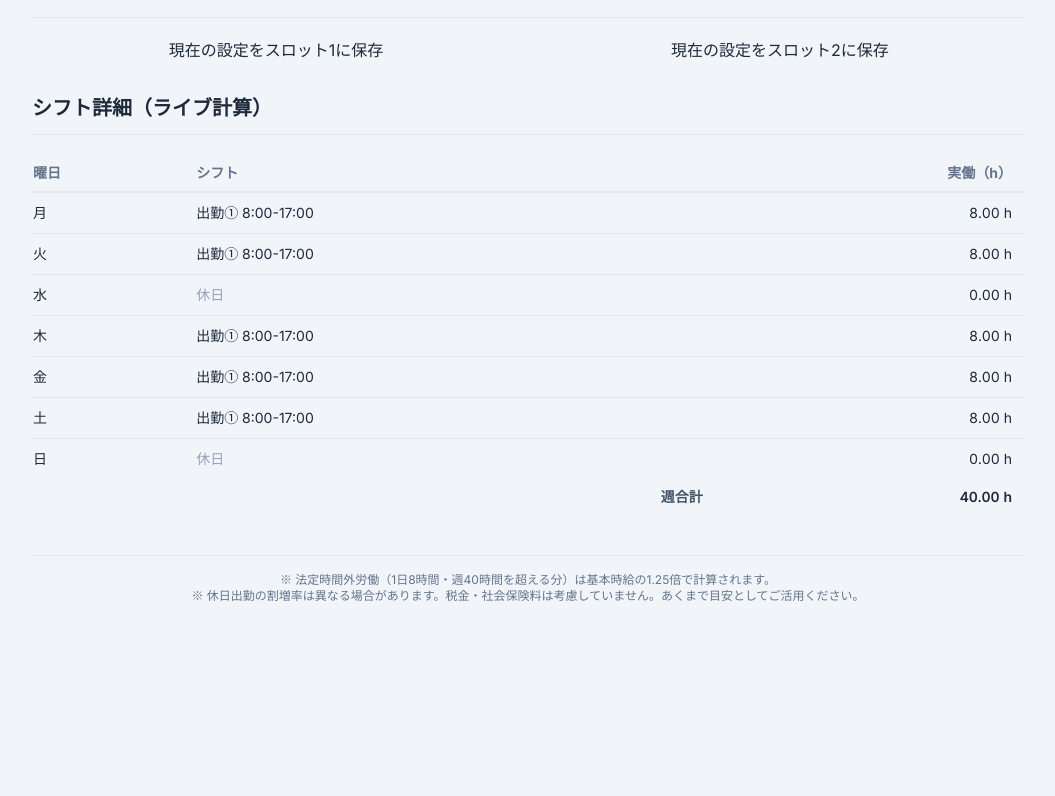
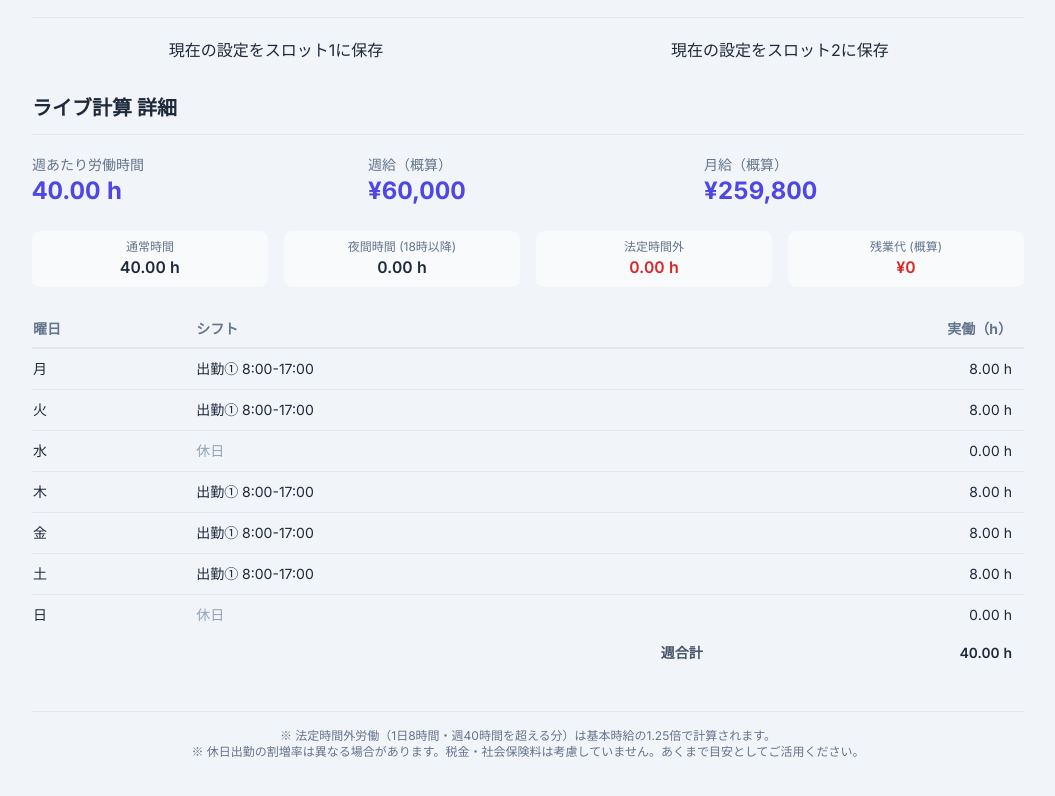
Before and after one commit to AmberLinks/Simulator, a plain HTML site: page index.html in a window 1280 px wide. Shown: the part 967-1763 px from the top of the page, without its empty margins (112-1167 px from the left). Before the commit the page ends 1619 px from the top, so only its background shows below. Drawn offline with nearby package versions, Linux system fonts and the light colour scheme.

Commit message:
Update index.html

```diff
--- a/index.html
+++ b/index.html
@@ -109,7 +109,42 @@
 
     <!-- Results -->
     <section class="card" id="resultsPanel">
-        <h2 class="text-xl font-semibold mb-5 border-b pb-3">シフト詳細（ライブ計算）</h2>
+        <h2 class="text-xl font-semibold mb-5 border-b pb-3">ライブ計算 詳細</h2>
+
+        <div class="grid grid-cols-1 md:grid-cols-3 gap-4 mb-6">
+            <div class="result-box">
+                <div class="text-sm text-slate-500">週あたり労働時間</div>
+                <div id="res-weekHours" class="text-2xl font-bold mono text-indigo-600">0.00 h</div>
+            </div>
+            <div class="result-box">
+                <div class="text-sm text-slate-500">週給（概算）</div>
+                <div id="res-weeklyPay" class="text-2xl font-bold mono text-indigo-600">¥0</div>
+            </div>
+            <div class="result-box">
+                <div class="text-sm text-slate-500">月給（概算）</div>
+                <div id="res-monthlyPay" class="text-2xl font-bold mono text-indigo-600">¥0</div>
+            </div>
+        </div>
+
+        <div class="grid grid-cols-2 lg:grid-cols-4 gap-4 mb-6 text-center">
+            <div class="bg-slate-50 rounded-lg p-2">
+                <div class="text-xs text-slate-500">通常時間</div>
+                <div id="res-regularHours" class="font-semibold mono">0.00 h</div>
+            </div>
+            <div class="bg-slate-50 rounded-lg p-2">
+                <div class="text-xs text-slate-500">夜間時間 (18時以降)</div>
+                <div id="res-eveningHours" class="font-semibold mono">0.00 h</div>
+            </div>
+             <div class="bg-slate-50 rounded-lg p-2">
+                <div class="text-xs text-slate-500">法定時間外</div>
+                <div id="res-overtimeHours" class="font-semibold mono text-red-600">0.00 h</div>
+            </div>
+            <div class="bg-slate-50 rounded-lg p-2">
+                <div class="text-xs text-slate-500">残業代 (概算)</div>
+                <div id="res-overtimePay" class="font-semibold mono text-red-600">¥0</div>
+            </div>
+        </div>
+
         <div class="overflow-x-auto">
           <table class="min-w-full text-sm">
             <thead>
@@ -192,6 +227,7 @@
     }
 
     function calculateMetricsFor(config) {
+        if (!config) return null;
         const dailyMetrics = config.schedule.map(key => calculateMinutes(SHIFTS[key].shifts));
         const dailyTotalMinutes = dailyMetrics.map(m => m.totalMin);
 
@@ -225,12 +261,15 @@
 
         return {
             weekHours: totalWorkMin / 60,
+            regularHours: totalRegularMin / 60,
+            eveningHours: totalEveningMin / 60,
             overtimeHours: totalOvertimeMin / 60,
             weeklyPay,
             monthlyPay,
+            overtimePay: overtimePayVal,
             dailyMinutes: dailyTotalMinutes,
             hourly: config.hourly,
-            eveningHourly: config.eveningHourly
+            eveningHourly: config.eveningHourly,
         };
     }
 
@@ -241,7 +280,7 @@
       state.live.schedule = DAYS.map((_, i) => document.getElementById(`day-${i}`).value);
 
       const liveMetrics = calculateMetricsFor(state.live);
-      const slotMetrics = state.slots.map(slot => slot ? calculateMetricsFor(slot) : null);
+      const slotMetrics = state.slots.map(slot => calculateMetricsFor(slot));
 
       // Render comparison table
       const compBody = document.getElementById('comparison-table-body');
@@ -261,13 +300,22 @@
         </tr>
       `).join('');
 
-      // Render live schedule details
+      // Render live calculation details
+      document.getElementById("res-weekHours").textContent = hoursFmt(liveMetrics.weekHours);
+      document.getElementById("res-weeklyPay").textContent = yen(liveMetrics.weeklyPay);
+      document.getElementById("res-monthlyPay").textContent = yen(liveMetrics.monthlyPay);
+      document.getElementById("res-regularHours").textContent = hoursFmt(liveMetrics.regularHours);
+      document.getElementById("res-eveningHours").textContent = hoursFmt(liveMetrics.eveningHours);
+      document.getElementById("res-overtimeHours").textContent = hoursFmt(liveMetrics.overtimeHours);
+      document.getElementById("res-overtimePay").textContent = yen(liveMetrics.overtimePay);
+
+      // Render live schedule details table
       const scheduleDetails = document.getElementById("schedule-details");
       scheduleDetails.innerHTML = "";
       DAYS.forEach((day, i) => {
         const shiftKey = state.live.schedule[i];
         const dailyStr = SHIFTS[shiftKey].name;
-        tr = document.createElement('tr');
+        const tr = document.createElement('tr');
         tr.className = "border-b last:border-0";
         tr.innerHTML = `
           <td class="py-2.5 pr-3 font-medium">${day}</td>
```
